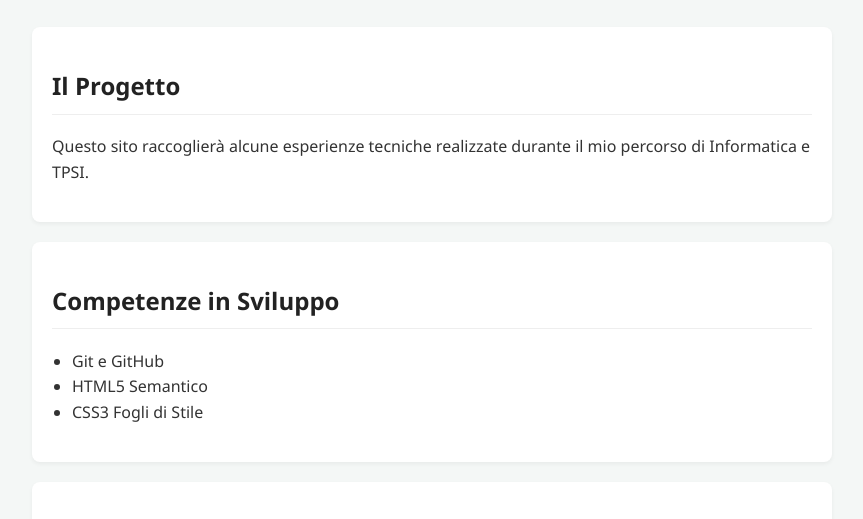
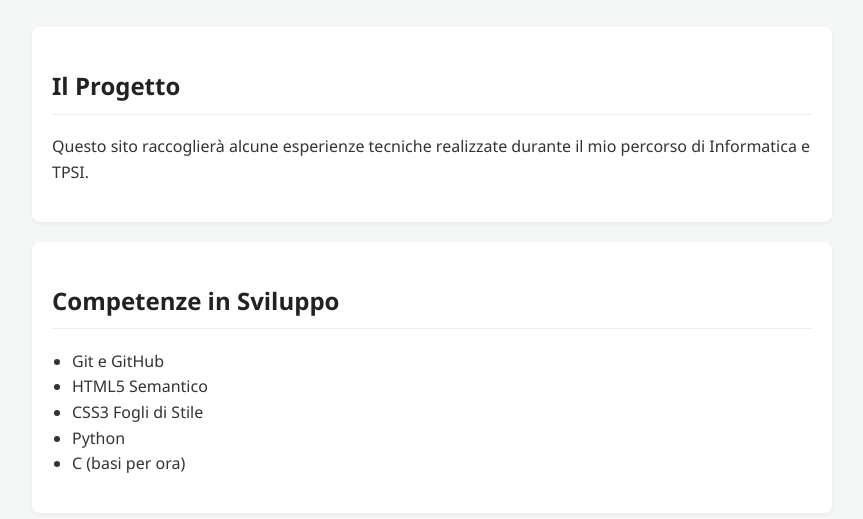
Before and after one commit to MatteAdor/MatteAdor.github.io, a plain HTML site: page index.html in a window 1280 px wide. Shown: the part 211-730 px from the top of the page, without its empty margins (208-1071 px from the left). Drawn offline with Linux system fonts and the light colour scheme.

Commit message:
Update index.html

```diff
--- a/index.html
+++ b/index.html
@@ -31,6 +31,8 @@
         <li>Git e GitHub</li>
         <li>HTML5 Semantico</li>
         <li>CSS3 Fogli di Stile</li>
+        <li>Python</li>
+        <li>C (basi per ora)</li>
       </ul>
     </section>
 
```
